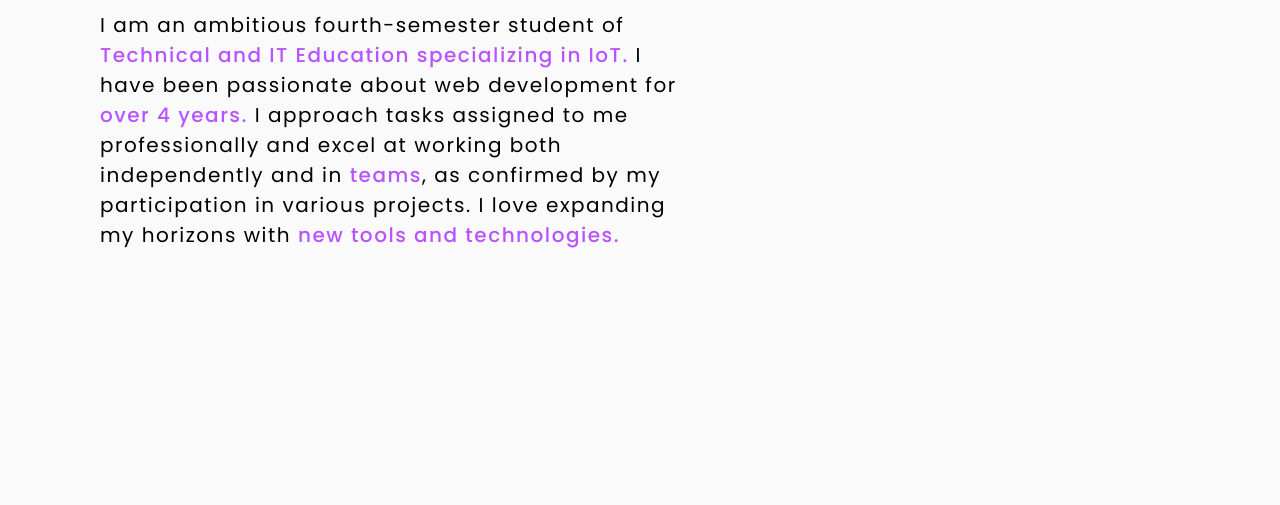
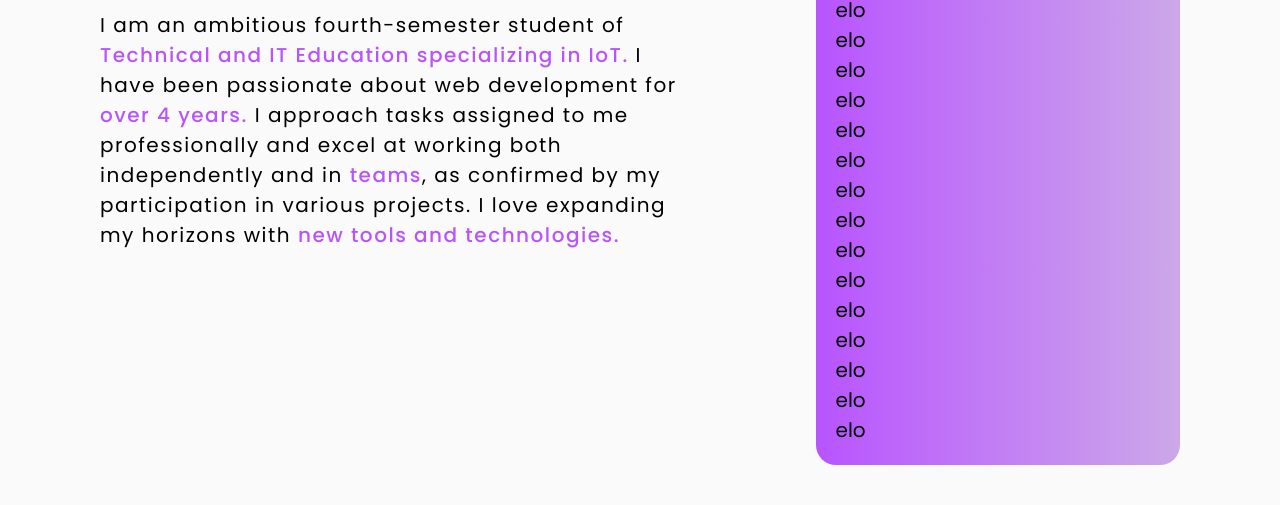
Before and after one commit to Besp1N/portfolio-kacper, a website: page index.html in a window 1280 px wide. Shown: the part 1000-1505 px from the top of the page. Before the commit the page ends 1290 px from the top, so only its background shows below. Drawn offline with nearby package versions, Linux system fonts and the light colour scheme.

Commit message:
added skills section

```diff
--- a/assets/scripts/app.js
+++ b/assets/scripts/app.js
@@ -1,88 +1,90 @@
-const hamburger = document.querySelector('.nav-hamburger-li');
-const list = document.querySelector('.header--nav ul');
-const backdrop = document.createElement('div');
-const nightModeButton = document.querySelector('.night-mode');
-const nightModeMobile = document.querySelector('.night');
+const hamburger = document.querySelector(".nav-hamburger-li");
+const list = document.querySelector(".header--nav ul");
+const backdrop = document.createElement("div");
+const nightModeButton = document.querySelector(".night-mode");
+const nightModeMobile = document.querySelector(".night");
 
-const nightModeIcon = document.querySelector('.night-mode');
-const mobileNightModeIcon = document.querySelector('.night');
+const nightModeIcon = document.querySelector(".night-mode");
+const mobileNightModeIcon = document.querySelector(".night");
 
-const glass = document.querySelector('.glass');
+const glass = document.querySelector(".glass");
 
-backdrop.classList.add('backdrop');
+backdrop.classList.add("backdrop");
 backdrop.style.backgroundColor = "white";
 document.body.appendChild(backdrop);
 
-
 let nightMode = false;
 
-
 // MOBILE
-nightModeMobile.addEventListener('click', function () {
+nightModeMobile.addEventListener("click", function () {
   nightMode = !nightMode;
   if (nightMode) {
     backdrop.style.backgroundColor = "black";
     document.body.appendChild(backdrop);
     // Zmiana kolorów na tryb nocny
-      document.documentElement.style.setProperty('--body-color', '#000');
-      document.documentElement.style.setProperty('--color-white', '#000');
-      document.documentElement.style.setProperty('--color-black', '#fff');
-      document.body.style.color = '#fff';
-      document.querySelector('.header').style.backgroundColor = '#000';
-      document.querySelector('.header').style.color = '#fff';
-      document.querySelector('.download-cv-button a').style.color = '#000';
-      mobileNightModeIcon.classList.remove('uil-moon');
-      mobileNightModeIcon.classList.add('uil-sun');
-      glass.style.boxShadow = '0 8px 32px 0 rgba(255, 255, 255, 0.37)';
+    document.documentElement.style.setProperty("--body-color", "#000");
+    document.documentElement.style.setProperty("--color-white", "#000");
+    document.documentElement.style.setProperty("--color-black", "#fff");
+    document.body.style.color = "#fff";
+    document.querySelector(".header").style.backgroundColor = "#000";
+    document.querySelector(".header").style.color = "#fff";
+    document.querySelector(".download-cv-button a").style.color = "#000";
+    mobileNightModeIcon.classList.remove("uil-moon");
+    mobileNightModeIcon.classList.add("uil-sun");
+    glass.style.boxShadow = "0 8px 32px 0 rgba(255, 255, 255, 0.37)";
   } else {
     backdrop.style.backgroundColor = "white";
     document.body.appendChild(backdrop);
     // Przywrócenie pierwotnych kolorów
-      document.documentElement.style.setProperty('--body-color', 'rgb(250, 250, 250)');
-      document.documentElement.style.setProperty('--color-white', '#fff');
-      document.documentElement.style.setProperty('--color-black', '#000');
-      document.body.style.color = '#000';
-      document.querySelector('.header').style.backgroundColor = '#fff';
-      document.querySelector('.header').style.color = 'initial';
-      mobileNightModeIcon.classList.remove('uil-sun');
-      mobileNightModeIcon.classList.add('uil-moon');
-      glass.style.boxShadow = '0 8px 32px 0 rgba(0, 0, 0, 0.37)';
+    document.documentElement.style.setProperty(
+      "--body-color",
+      "rgb(250, 250, 250)",
+    );
+    document.documentElement.style.setProperty("--color-white", "#fff");
+    document.documentElement.style.setProperty("--color-black", "#000");
+    document.body.style.color = "#000";
+    document.querySelector(".header").style.backgroundColor = "#fff";
+    document.querySelector(".header").style.color = "initial";
+    mobileNightModeIcon.classList.remove("uil-sun");
+    mobileNightModeIcon.classList.add("uil-moon");
+    glass.style.boxShadow = "0 8px 32px 0 rgba(0, 0, 0, 0.37)";
   }
 });
 
-
 // DESKTOP
-nightModeButton.addEventListener('click', function () {
+nightModeButton.addEventListener("click", function () {
   nightMode = !nightMode;
 
   if (nightMode) {
     // Zmiana kolorów na tryb nocny
-      document.documentElement.style.setProperty('--body-color', '#000');
-      document.documentElement.style.setProperty('--color-white', '#000');
-      document.documentElement.style.setProperty('--color-black', '#fff');
-      document.body.style.color = '#fff';
-      document.querySelector('.header').style.backgroundColor = '#000';
-      document.querySelector('.header').style.color = '#fff';
-      document.querySelector('.download-cv-button a').style.color = '#000';
-      nightModeIcon.classList.remove('uil-moon');
-      nightModeIcon.classList.add('uil-sun');
-      glass.style.boxShadow = '0 8px 32px 0 rgba(255, 255, 255, 0.37)';
+    document.documentElement.style.setProperty("--body-color", "#000");
+    document.documentElement.style.setProperty("--color-white", "#000");
+    document.documentElement.style.setProperty("--color-black", "#fff");
+    document.body.style.color = "#fff";
+    document.querySelector(".header").style.backgroundColor = "#000";
+    document.querySelector(".header").style.color = "#fff";
+    document.querySelector(".download-cv-button a").style.color = "#000";
+    nightModeIcon.classList.remove("uil-moon");
+    nightModeIcon.classList.add("uil-sun");
+    glass.style.boxShadow = "0 8px 32px 0 rgba(255, 255, 255, 0.37)";
   } else {
     // Przywrócenie pierwotnych kolorów
-      document.documentElement.style.setProperty('--body-color', 'rgb(250, 250, 250)');
-      document.documentElement.style.setProperty('--color-white', '#fff');
-      document.documentElement.style.setProperty('--color-black', '#000');
-      document.body.style.color = '#000';
-      document.querySelector('.header').style.backgroundColor = 'initial';
-      document.querySelector('.header').style.color = 'initial';
-      nightModeIcon.classList.remove('uil-sun');
-      nightModeIcon.classList.add('uil-moon');
-      glass.style.boxShadow = '0 8px 32px 0 rgba(0, 0, 0, 0.37)';
+    document.documentElement.style.setProperty(
+      "--body-color",
+      "rgb(250, 250, 250)",
+    );
+    document.documentElement.style.setProperty("--color-white", "#fff");
+    document.documentElement.style.setProperty("--color-black", "#000");
+    document.body.style.color = "#000";
+    document.querySelector(".header").style.backgroundColor = "#fff";
+    document.querySelector(".header").style.color = "initial";
+    nightModeIcon.classList.remove("uil-sun");
+    nightModeIcon.classList.add("uil-moon");
+    glass.style.boxShadow = "0 8px 32px 0 rgba(0, 0, 0, 0.37)";
   }
 });
 
-
-hamburger.addEventListener('click', function () {
+hamburger.addEventListener("click", function () {
   if (list.style.display === "flex") {
     closeMenu();
   } else {
@@ -105,11 +107,10 @@ function openMenu() {
 function resizeHandler() {
   if (window.innerWidth >= 1000) {
     list.style.display = "flex";
-   } else if (!hamburger.classList.contains('active')) {
+  } else if (!hamburger.classList.contains("active")) {
     closeMenu();
   }
 }
 
-
-window.addEventListener('resize', resizeHandler);
-window.addEventListener('load', resizeHandler);
+window.addEventListener("resize", resizeHandler);
+window.addEventListener("load", resizeHandler);
--- a/assets/styles/app.css
+++ b/assets/styles/app.css
@@ -253,7 +253,6 @@ body {
 
 .about--container__skills {
     width: 45%;
-    text-align: right;
 }
 
 .about-info p:first-child {
@@ -268,6 +267,15 @@ body {
 .about-info p:last-child span {
     color: rgb(184, 84, 255);
     font-weight: 500;
+}
+
+.skills {
+    margin-left: auto;
+
+    width: 75%;
+    background-image: linear-gradient(to left, var(--primary-color-first), rgb(184, 84, 255));
+    border-radius: 2rem;
+    padding: 2rem;
 }
 
 
--- a/index.html
+++ b/index.html
@@ -105,7 +105,24 @@
           </div>
         </div>
         <div class="about--container__skills">
-          <div class="skills">elo</div>
+          <div class="skills">
+              <p>elo</p>
+              <p>elo</p>
+              <p>elo</p>
+              <p>elo</p>
+              <p>elo</p>
+              <p>elo</p>
+              <p>elo</p>
+              <p>elo</p>
+              <p>elo</p>
+              <p>elo</p>
+              <p>elo</p>
+              <p>elo</p>
+              <p>elo</p>
+              <p>elo</p>
+              <p>elo</p>
+              <p>elo</p>
+          </div>
         </div>
       </div>
     </div>
```
Lines whose indentation alone changed are shown as unchanged.
